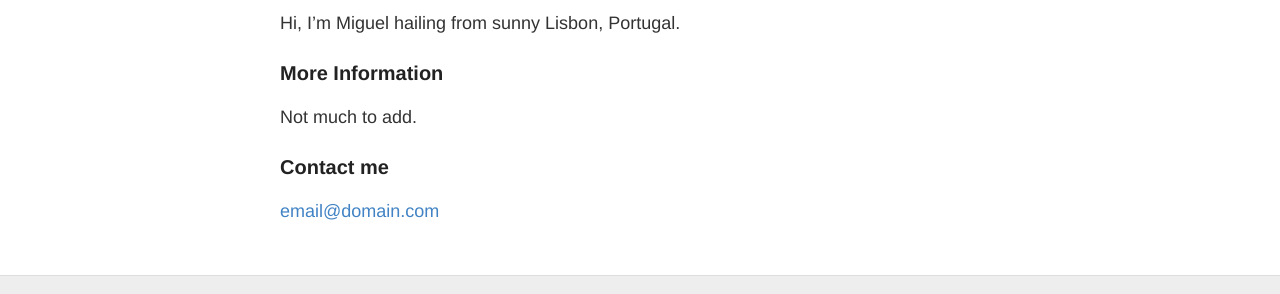
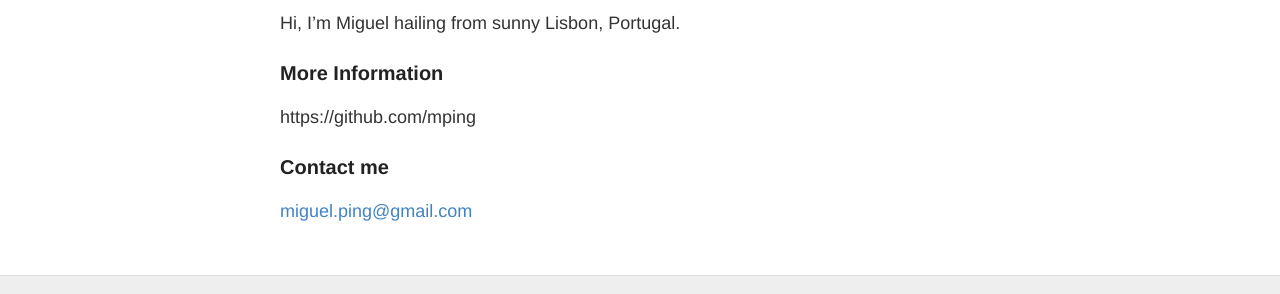
Before and after one commit to mping/mping.github.io, a Jekyll site: the page built from about.md, in a window 1280 px wide. Shown: the part 216-510 px from the top of the page. Built offline with Jekyll 4.4.1, drawn with Linux system fonts in a browser that asks for light colours.

Commit message:
update about

```diff
--- a/about.md
+++ b/about.md
@@ -8,8 +8,8 @@ Hi, I'm Miguel hailing from sunny Lisbon, Portugal.
 
 ### More Information
 
-Not much to add.
+https://github.com/mping
 
 ### Contact me
 
-[email@domain.com](mailto:email@domain.com)
+[miguel.ping@gmail.com](mailto:miguel.ping@gmail.com)
```
